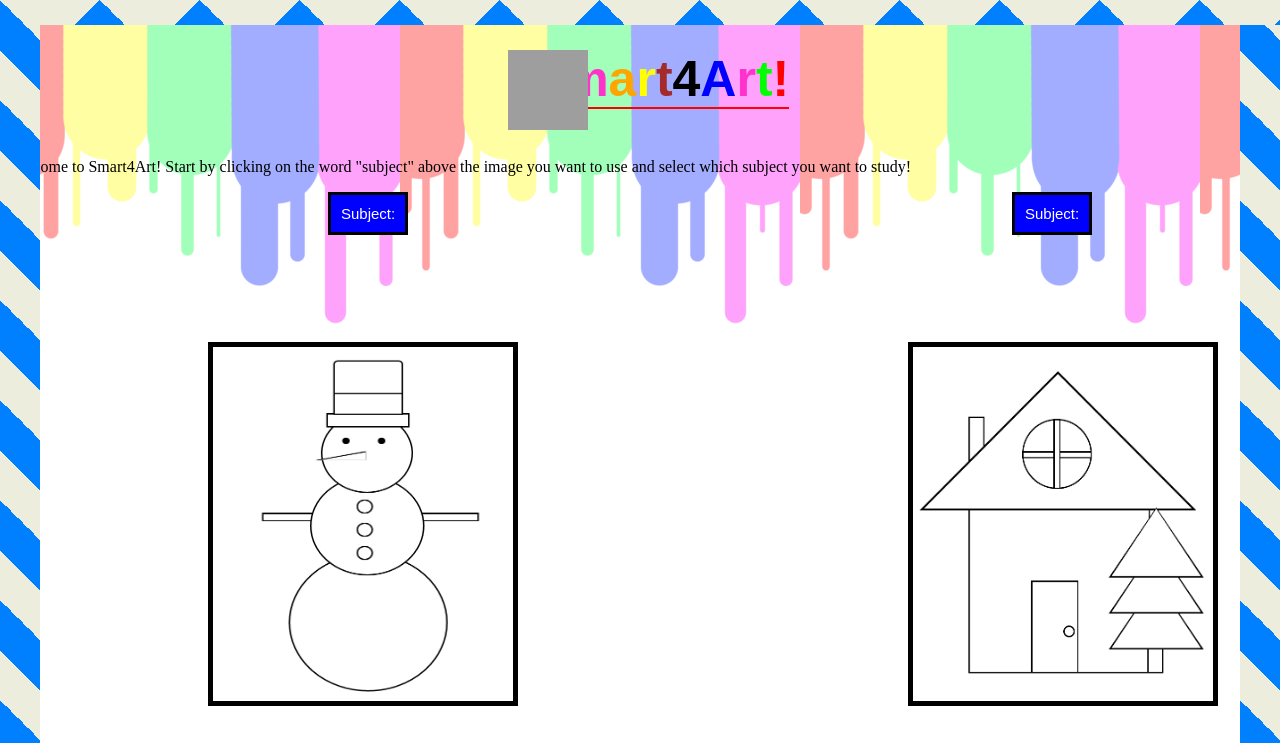
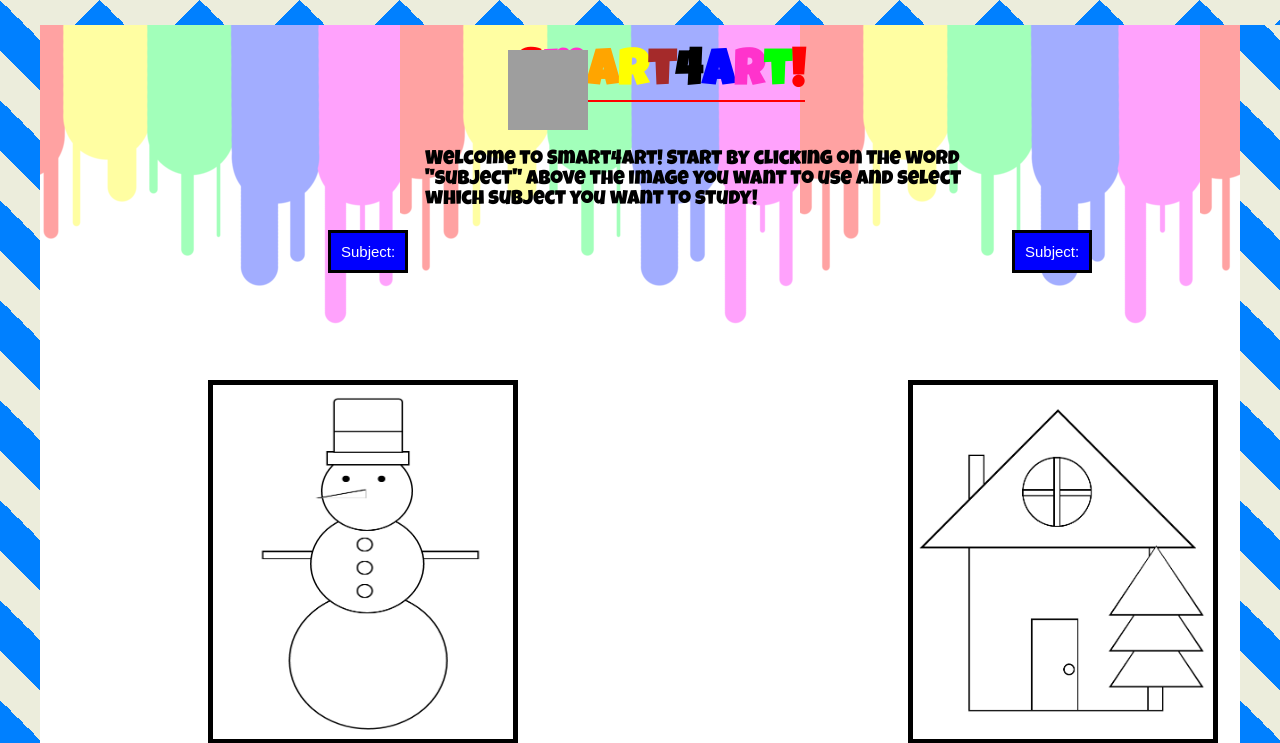
Before and after one commit to MasterLillyclaw/Project-LAL, a Python web app: template templates/main-page.html in a window 1280 px wide. Shown: the top 743 px of the page. Run offline with Jinja, Linux system fonts and the light colour scheme; the template is opened without the code that fills it, so the values that code supplies are empty; grey boxes are pictures that could not be loaded.

Commit message:
Very small changes in mainpage

```diff
--- a/static/design.css
+++ b/static/design.css
@@ -142,17 +142,20 @@ li{
     background-color: #f1f1f1
 }
 .show2 {display: block;}
-<<<<<<< HEAD
-
 .centertext {
-  margin-left: 19%;
-=======
-ul{
+  font-size: 20px;
+  font-family: 'Luckiest Guy', cursive;
+  margin-left: 33%;
+  width: 550px;
+}
+p{
+  justify-content: center;
+}
+ul {
   font-family: 'Luckiest Guy', cursive;
 }
 .grow:hover{
         -webkit-transform: scale(1.3);
         -ms-transform: scale(1.3);
         transform: scale(1.3);
->>>>>>> aa9919f2798ac22da2f5bdf3c0a1acc22501fa9e
 }
--- a/templates/main-page.html
+++ b/templates/main-page.html
@@ -25,7 +25,7 @@
   </h1>
 
  <!--Instructions to page  -->
-  <p class = "centertext"> Welcome to Smart4Art! Start by clicking on the word
+  <p class = "centertext">Welcome to Smart4Art! Start by clicking on the word
     "subject" above the image you want to use and select which subject you want
      to study!</p>
 
```
